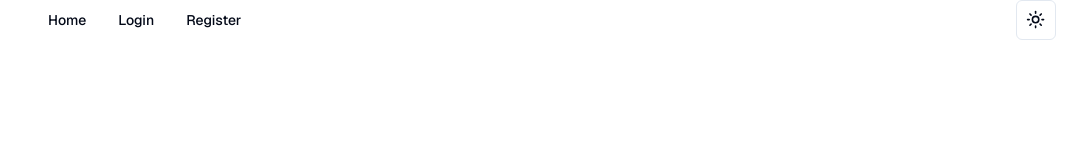
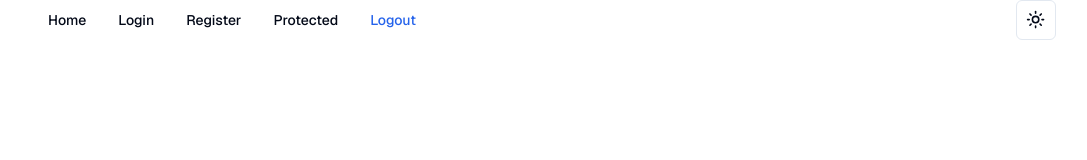
Before and after one commit to ssynowiec/lucia-demo, a Next.js app: page / in a window 1280 px wide. Shown: the top 160 px of the page, without its empty margins (96-1183 px from the left). Built offline with nearby package versions, Linux system fonts and the light colour scheme.

Commit message:
add: protected page & logout to meny

```diff
--- a/src/components/ui/nav.tsx
+++ b/src/components/ui/nav.tsx
@@ -9,28 +9,46 @@ import {
 import Link from 'next/link';
 import { navigationMenuTriggerStyle } from '@/components/ui/navigation-menu';
 import { ModeToggle } from '@/components/ui/theme-switcher';
+import { Button } from '@/components/ui/button';
+import { logout } from '@/auth/logout';
 
 export const Nav = () => {
   return (
     <NavigationMenu className='mx-auto flex h-10 w-full max-w-screen-lg justify-between'>
-      <NavigationMenuList>
+      <NavigationMenuList className='flex'>
         <NavigationMenuItem>
           <Link href='/' legacyBehavior passHref>
             <NavigationMenuLink className={navigationMenuTriggerStyle()}>
               Home
             </NavigationMenuLink>
           </Link>
+        </NavigationMenuItem>
+        <NavigationMenuItem>
           <Link href='/login' legacyBehavior passHref>
             <NavigationMenuLink className={navigationMenuTriggerStyle()}>
               Login
             </NavigationMenuLink>
           </Link>
+        </NavigationMenuItem>
+        <NavigationMenuItem>
           <Link href='/register' legacyBehavior passHref>
             <NavigationMenuLink className={navigationMenuTriggerStyle()}>
               Register
             </NavigationMenuLink>
           </Link>
         </NavigationMenuItem>
+        <NavigationMenuItem>
+          <Link href='/protected' legacyBehavior passHref>
+            <NavigationMenuLink className={navigationMenuTriggerStyle()}>
+              Protected
+            </NavigationMenuLink>
+          </Link>
+        </NavigationMenuItem>
+        <NavigationMenuItem>
+          <form action={logout}>
+            <Button variant='link'>Logout</Button>
+          </form>
+        </NavigationMenuItem>
       </NavigationMenuList>
       <ModeToggle />
     </NavigationMenu>
```
